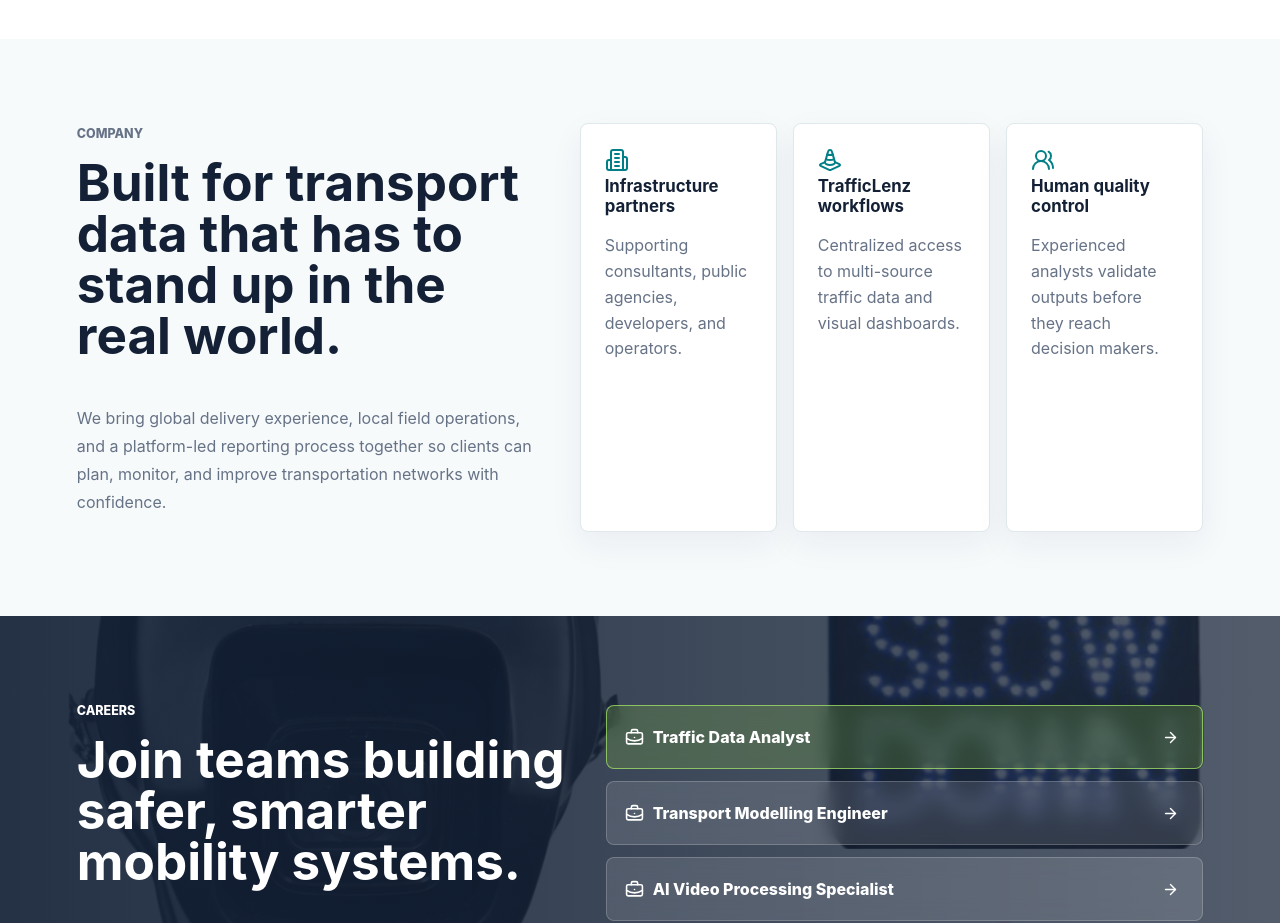
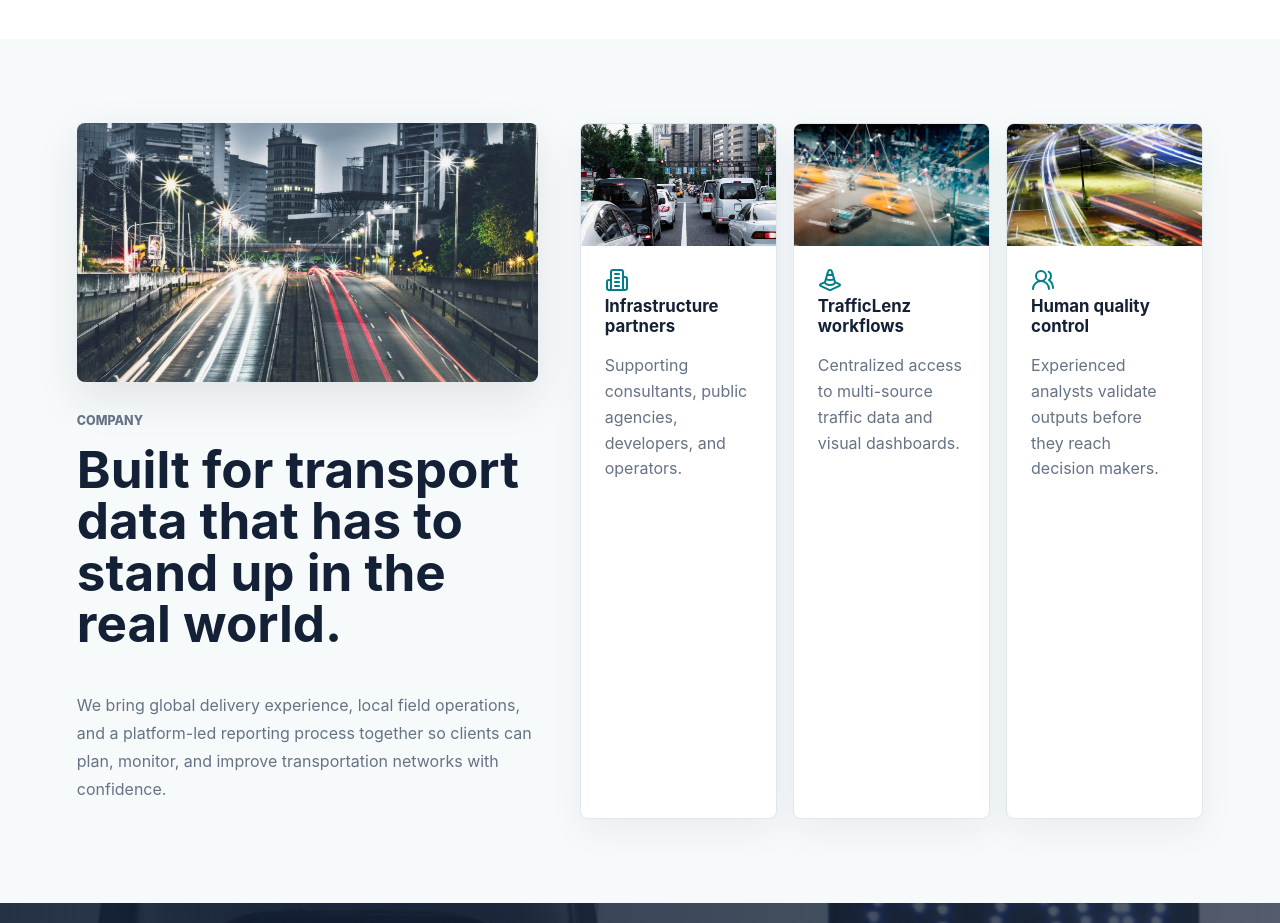
Before and after one commit to chandana351/traffic-data-analytics, a React (Vite) app: page / in a window 1280 px wide. Shown: the part 7180-8103 px from the top of the page. Built offline with nearby package versions, Linux system fonts and the light colour scheme.

Commit message:
Add company section imagery

```diff
--- a/src/main.jsx
+++ b/src/main.jsx
@@ -525,6 +525,7 @@ function App() {
 
       <section className="section company" id="company">
         <div className="company-copy">
+          <img src={assets.ladysmith} alt="Traffic operations and infrastructure delivery" />
           <p className="eyebrow">Company</p>
           <h2>Built for transport data that has to stand up in the real world.</h2>
           <p>
@@ -535,16 +536,19 @@ function App() {
         </div>
         <div className="company-grid">
           <article>
+            <img src={assets.annualCounts} alt="Infrastructure partners traffic project" />
             <Building2 size={24} />
             <h3>Infrastructure partners</h3>
             <p>Supporting consultants, public agencies, developers, and operators.</p>
           </article>
           <article>
+            <img src={assets.analyticsIntro} alt="TrafficLenz analytics dashboard workflow" />
             <TrafficCone size={24} />
             <h3>TrafficLenz workflows</h3>
             <p>Centralized access to multi-source traffic data and visual dashboards.</p>
           </article>
           <article>
+            <img src={assets.collection} alt="Human quality control traffic survey" />
             <UsersRound size={24} />
             <h3>Human quality control</h3>
             <p>Experienced analysts validate outputs before they reach decision makers.</p>
--- a/src/styles.css
+++ b/src/styles.css
@@ -529,10 +529,32 @@ h3 {
   gap: 42px;
 }
 
+.company-copy img {
+  width: 100%;
+  aspect-ratio: 16 / 9;
+  object-fit: cover;
+  display: block;
+  margin-bottom: 28px;
+  border-radius: 8px;
+  box-shadow: 0 16px 44px rgba(22, 38, 61, 0.1);
+}
+
 .company-grid {
   display: grid;
   grid-template-columns: repeat(3, minmax(0, 1fr));
   gap: 16px;
+}
+
+.company-grid article {
+  overflow: hidden;
+}
+
+.company-grid article > img {
+  width: calc(100% + 48px);
+  aspect-ratio: 16 / 10;
+  object-fit: cover;
+  display: block;
+  margin: -24px -24px 22px;
 }
 
 .products {
```
Also changed, not shown: 5 other files (tests, documents, lock files or other folders).
